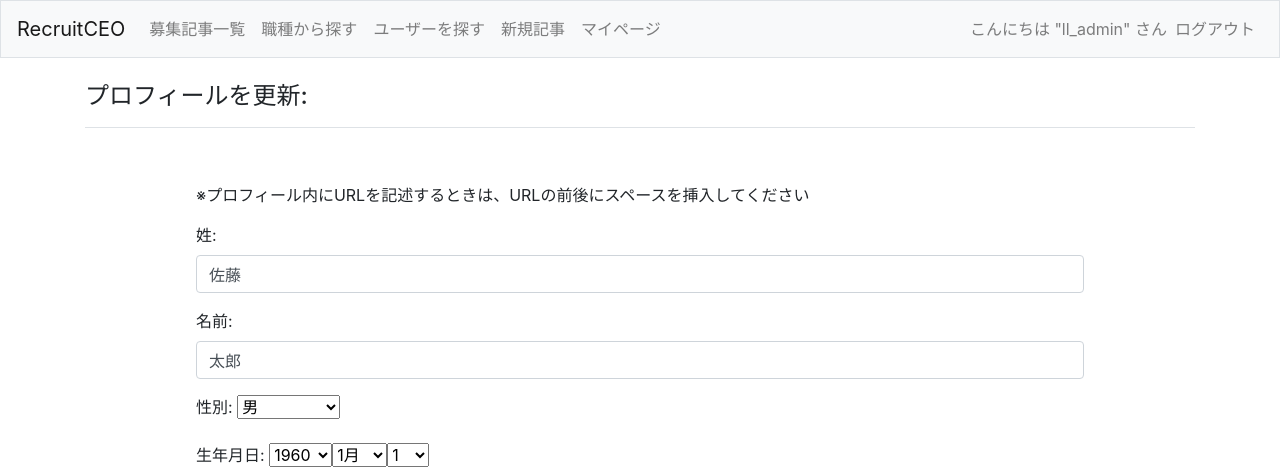
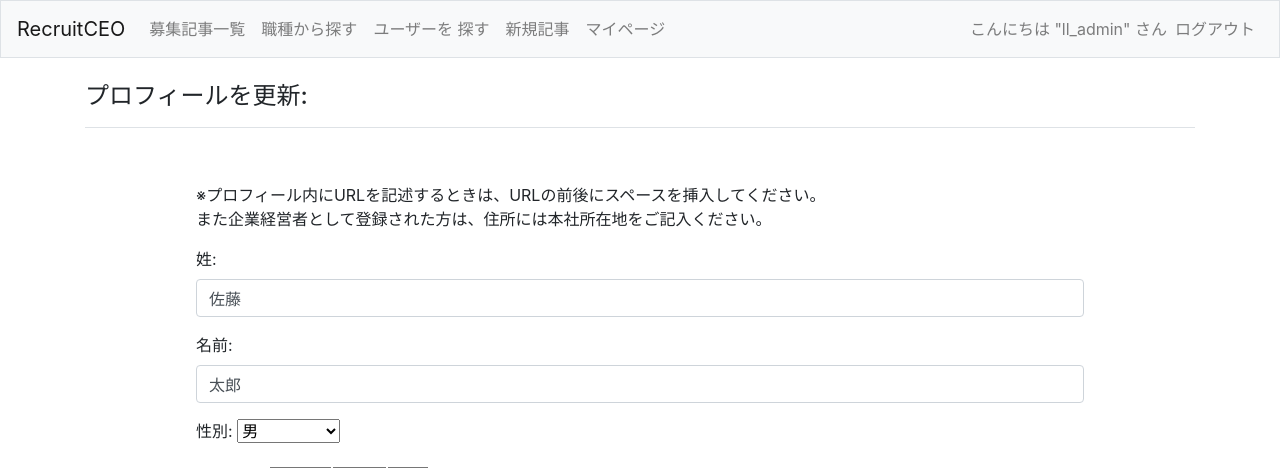
Before and after one commit to 19276YamamotoKeisuke/learning_log, a Django app: page /my_page/2/edit_profile/ in a window 1280 px wide. Shown: the top 468 px of the page. Run offline with Django 4.2, Linux system fonts and the light colour scheme; a user stored in the database is signed in; data comes from the database, SQL or seed files in the repository; both versions use the stored data as it was after the commit; parts of the project's set-up code (start-up, migrations or seed data) failed here and were passed over; some libraries are stand-ins or nearby versions.

Commit message:
バグとりコミット

```diff
--- a/learning_logs/templates/learning_logs/base.html
+++ b/learning_logs/templates/learning_logs/base.html
@@ -38,7 +38,7 @@
                 </li>
                 <li class="nav-item">
                 <a class="nav-link" href="{% url 'learning_logs:users' %}">
-                    ユーザーを探す
+                    ユーザーを 探す
                 </a>
                 </li>
                 <li class="nav-item">
--- a/learning_logs/templates/learning_logs/edit_profile.html
+++ b/learning_logs/templates/learning_logs/edit_profile.html
@@ -11,7 +11,9 @@
 
     {% comment %} <p><a>{{ user }}</a><p> {% endcomment %}
 <div class="formtag">
-    <p>※プロフィール内にURLを記述するときは、URLの前後にスペースを挿入してください</p>
+    <p>※プロフィール内にURLを記述するときは、URLの前後にスペースを挿入してください。<br>
+        また企業経営者として登録された方は、住所には本社所在地をご記入ください。
+    </p>
     <form action="{% url 'learning_logs:edit_Profile' user.id %}" method='post' enctype='multipart/form-data'>
         {% csrf_token %}
         {{ form.as_p }}
--- a/learning_logs/views.py
+++ b/learning_logs/views.py
@@ -188,14 +188,25 @@ def edit_entry(request, entry_id):
 @login_required
 def edit_Profile(request, user_id):
     """プロフィール初期設定"""
-    profile = Profile.objects.get(id=user_id)
+
+    if Profile.objects.filter(user=user_id).exists():
+        profile = Profile.objects.get(user=user_id)
+        print('え')
 
     if request.method != 'POST':
-        form = ProfileForm(instance=profile)
+        if Profile.objects.filter(user=user_id).exists():
+            form = ProfileForm(instance=profile)
+            print('あ')
+        else:
+            form = ProfileForm()
+            print('い')
 
     else:
         #送信されたデータの処理
-        form = ProfileForm(data=request.POST, instance=profile)
+        if Profile.objects.filter(user=user_id).exists():
+            form = ProfileForm(data=request.POST, instance=profile)
+        else:
+            form = ProfileForm(data=request.POST)
         if form.is_valid():
             new_profile = form.save(commit=False)
             new_profile.user = request.user
@@ -213,7 +224,10 @@ def my_page(request, user_id):
     entries = Entry.objects.filter(entry_owner=request.user).order_by('-date_added')
     applys = Apply.objects.filter(owner_id=user_id)
     entry_applied = Apply.objects.filter(applicant_id=user_id)
-    profile = Profile.objects.get(user=user_id)
+    if Profile.objects.filter(user=user_id).exists():
+        profile = Profile.objects.get(user=user_id)
+    else:
+        profile = ''
     recommend = Recommend.objects.filter(user=user_id)
 
     context = {'user_id': user_id, 'entries': entries, 'applys':applys, 'entry_applied':entry_applied, 'profile':profile, 'recommend':recommend}
```
Also changed, not shown: db.sqlite3, media/img/Glassball.png (added).
